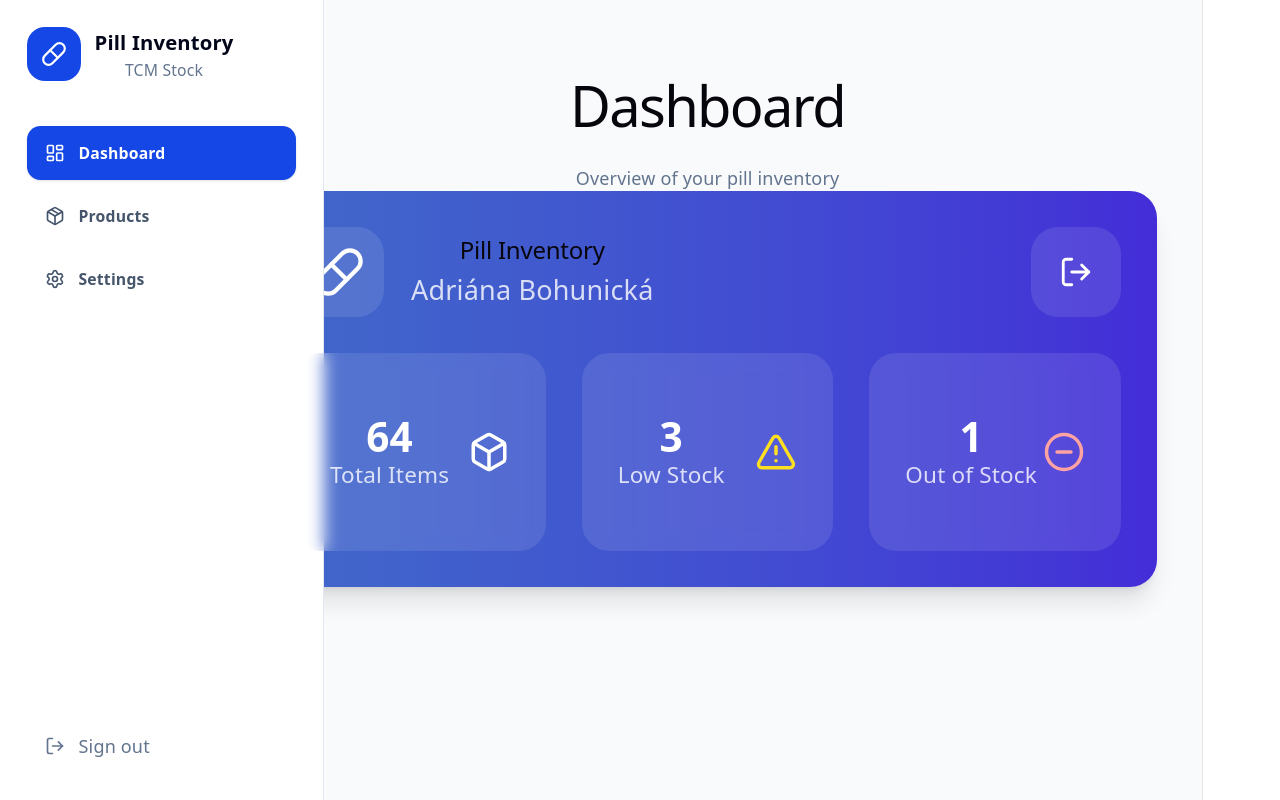
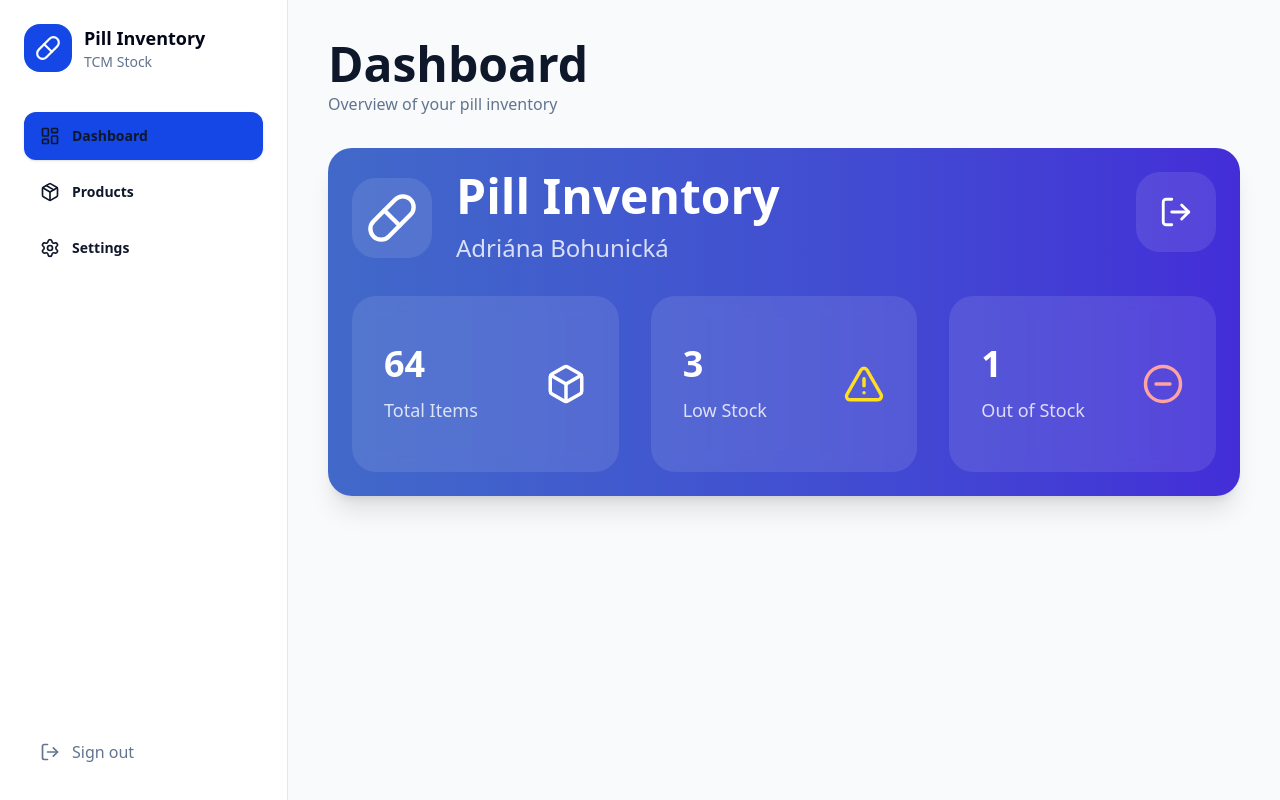
Before and after one commit to adabo4/tcmstock, a React (Vite) app: page /dashboard in a window 1280 px wide. Built offline with nearby package versions, Linux system fonts and the light colour scheme.

Commit message:
changed root and dashboard styles

```diff
--- a/src/components/DashboardSummaryCard.tsx
+++ b/src/components/DashboardSummaryCard.tsx
@@ -15,7 +15,7 @@ export default function DashboardSummaryCard({
   outOfStock,
 }: Props) {
   return (
-    <section className="mb-8 w-full rounded-3xl bg-gradient-to-r from-[#4169c9] to-indigo-700 p-8 shadow-xl">
+    <section className="mb-8 w-full rounded-3xl bg-gradient-to-r from-[#4169c9] to-indigo-700 p-6 shadow-xl">
       {/* Header */}
 
       <div className="mb-8 flex items-start justify-between">
--- a/src/components/ui/DashboardStats.tsx
+++ b/src/components/ui/DashboardStats.tsx
@@ -6,11 +6,11 @@ type Props = {
 
 export default function DashboardStatCard({ number, label, icon }: Props) {
   return (
-    <div className="flex h-44 items-center justify-between rounded-3xl bg-white/10 px-8 backdrop-blur-sm">
+    <div className="flex sm:flex-row flex-col h-44 items-center justify-between rounded-3xl bg-white/10 px-8 backdrop-blur-sm">
       <div>
-        <h3 className="text-4xl font-bold text-white">{number}</h3>
+        <h3 className="text-lg sm:text-4xl font-bold text-white">{number}</h3>
 
-        <p className="mt-3 text-xl text-white/80">{label}</p>
+        <p className="mt-3 text-lg text-white/80">{label}</p>
       </div>
 
       {icon}
--- a/src/index.css
+++ b/src/index.css
@@ -1,117 +1,44 @@
 @import "tailwindcss";
 
-:root {
-  --text: #6b6375;
-  --text-h: #08060d;
-  --bg: #fff;
-  --border: #e5e4e7;
-  --code-bg: #f4f3ec;
-  --accent: #aa3bff;
-  --accent-bg: rgba(170, 59, 255, 0.1);
-  --accent-border: rgba(170, 59, 255, 0.5);
-  --social-bg: rgba(244, 243, 236, 0.5);
-  --shadow:
-    rgba(0, 0, 0, 0.1) 0 10px 15px -3px, rgba(0, 0, 0, 0.05) 0 4px 6px -2px;
-
-  --sans: system-ui, 'Segoe UI', Roboto, sans-serif;
-  --heading: system-ui, 'Segoe UI', Roboto, sans-serif;
-  --mono: ui-monospace, Consolas, monospace;
-
-  font: 18px/145% var(--sans);
-  letter-spacing: 0.18px;
-  color-scheme: light dark;
-  color: var(--text);
-  background: var(--bg);
-  font-synthesis: none;
-  text-rendering: optimizeLegibility;
-  -webkit-font-smoothing: antialiased;
-  -moz-osx-font-smoothing: grayscale;
-
-  @media (max-width: 1024px) {
-    font-size: 16px;
-  }
+@theme {
+  --color-blue: #4169c9;
+  --color-white: #fff;
 }
 
-@media (prefers-color-scheme: dark) {
-  :root {
-    --text: #9ca3af;
-    --text-h: #f3f4f6;
-    --bg: #16171d;
-    --border: #2e303a;
-    --code-bg: #1f2028;
-    --accent: #c084fc;
-    --accent-bg: rgba(192, 132, 252, 0.15);
-    --accent-border: rgba(192, 132, 252, 0.5);
-    --social-bg: rgba(47, 48, 58, 0.5);
-    --shadow:
-      rgba(0, 0, 0, 0.4) 0 10px 15px -3px, rgba(0, 0, 0, 0.25) 0 4px 6px -2px;
-  }
-
-  #social .button-icon {
-    filter: invert(1) brightness(2);
-  }
-}
-
-#root {
-  width: 1126px;
-  max-width: 100%;
-  margin: 0 auto;
-  text-align: center;
-  border-inline: 1px solid var(--border);
-  min-height: 100svh;
-  display: flex;
-  flex-direction: column;
+* {
   box-sizing: border-box;
 }
 
-body {
+
+
+html,
+body,
+#root {
+  min-height: 100%;
+  width: 100%;
   margin: 0;
 }
 
-h1,
-h2 {
-  font-family: var(--heading);
-  font-weight: 500;
-  color: var(--text-h);
+body {
+  background: #f8fafc;
+  color: #0f172a;
+  font-family: system-ui, -apple-system, BlinkMacSystemFont, "Segoe UI", sans-serif;
+  -webkit-font-smoothing: antialiased;
+  -moz-osx-font-smoothing: grayscale;
 }
 
-h1 {
-  font-size: 56px;
-  letter-spacing: -1.68px;
-  margin: 32px 0;
-
-  @media (max-width: 1024px) {
-    font-size: 36px;
-    margin: 20px 0;
-  }
+button,
+input,
+textarea,
+select {
+  font: inherit;
 }
 
-h2 {
-  font-size: 24px;
-  line-height: 118%;
-  letter-spacing: -0.24px;
-  margin: 0 0 8px;
-
-  @media (max-width: 1024px) {
-    font-size: 20px;
-  }
+button {
+  cursor: pointer;
 }
 
-p {
-  margin: 0;
+a {
+  color: inherit;
+  text-decoration: none;
 }
-
-code,
-.counter {
-  font-family: var(--mono);
-  display: inline-flex;
-  border-radius: 4px;
-  color: var(--text-h);
-}
-
-code {
-  font-size: 15px;
-  line-height: 135%;
-  padding: 4px 8px;
-  background: var(--code-bg);
-}
--- a/src/layouts/AppLayout.tsx
+++ b/src/layouts/AppLayout.tsx
@@ -36,7 +36,7 @@ export default function AppLayout() {
         </button>
       </aside>
 
-      <div className="lg:pl-30">
+      <div className="lg:pl-72">
         {/* <header className="sticky top-0 z-10 flex h-20 items-center justify-between border-b border-slate-200 bg-white px-6 lg:px-10">
           <div>
             <h1 className="text-2xl font-bold text-slate-950">Dashboard</h1>
```
